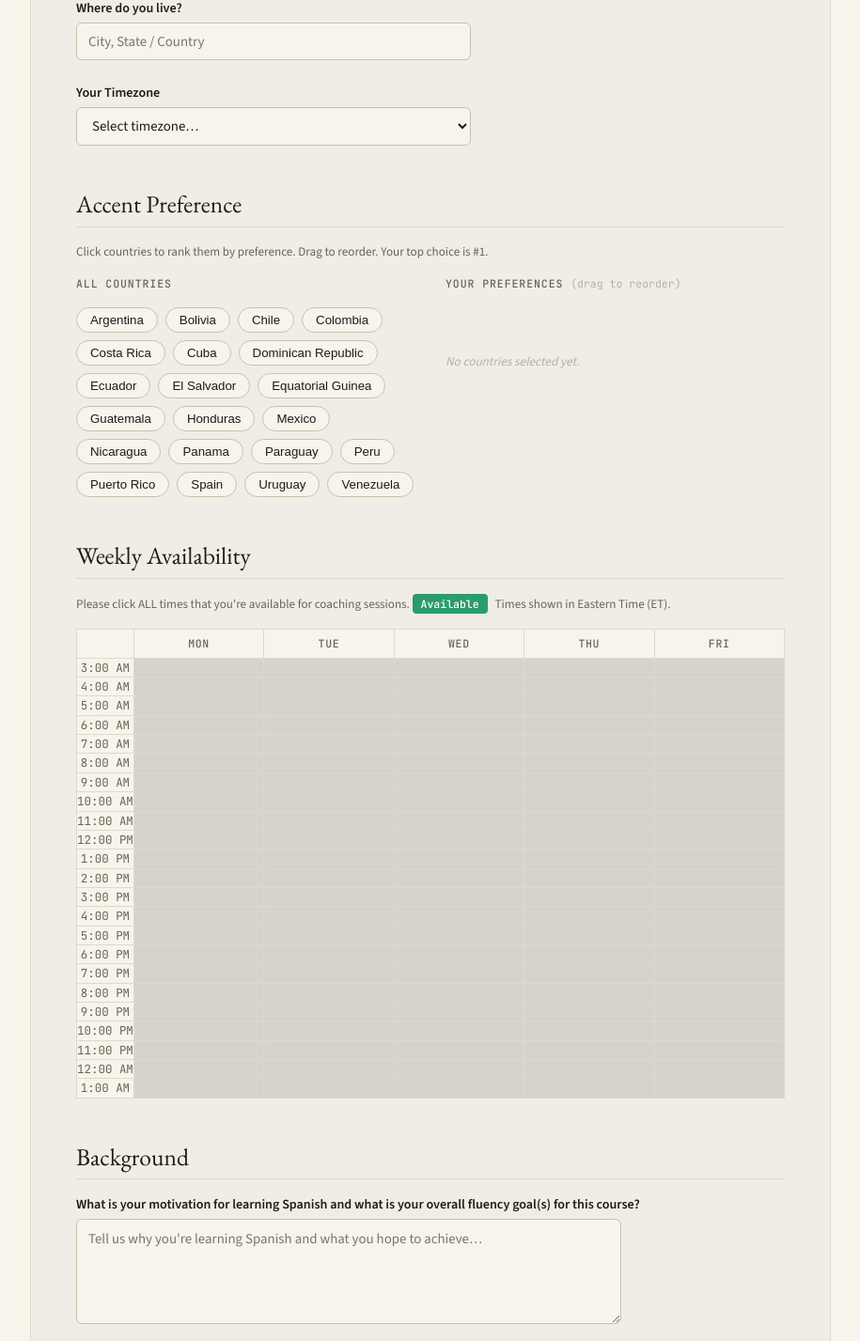
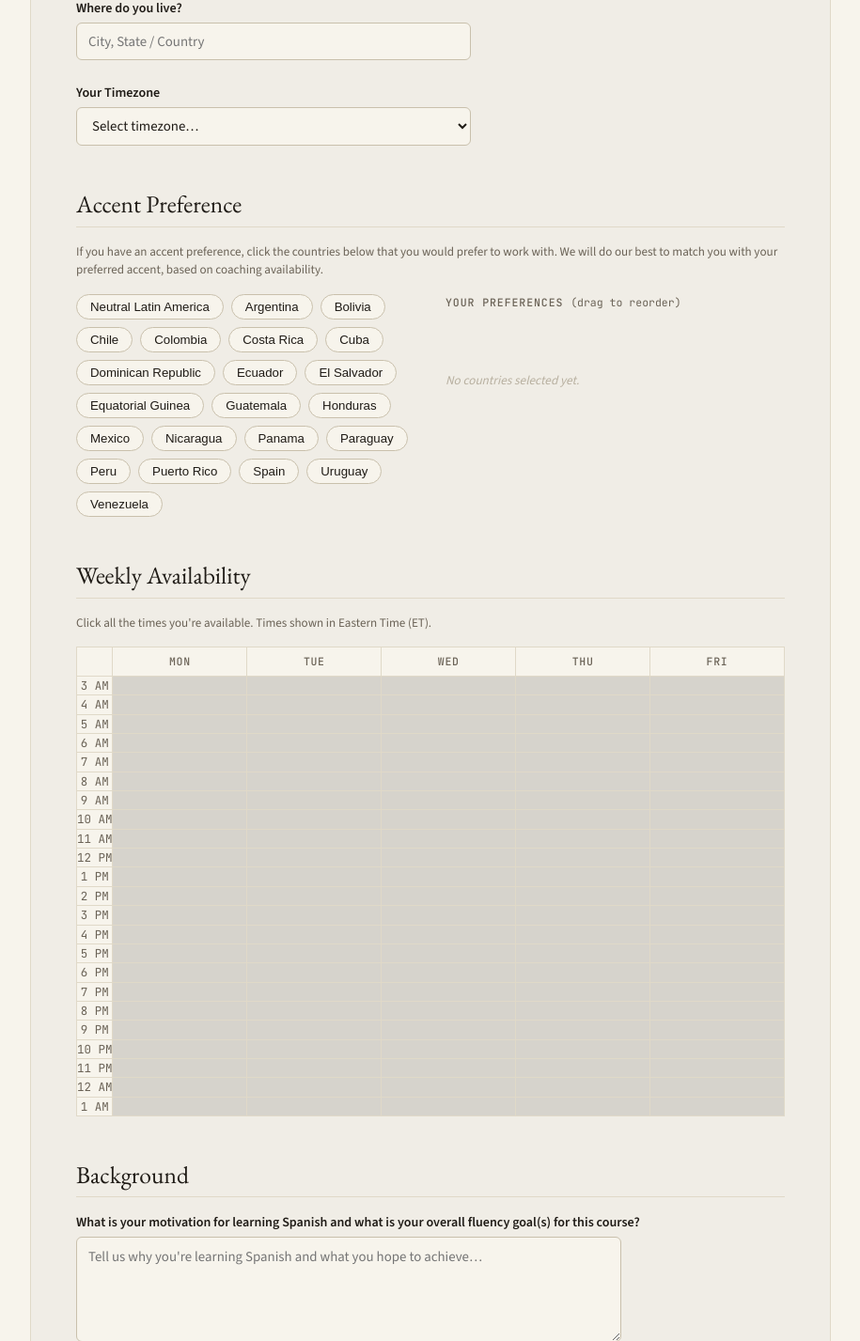
Before and after one commit to katelcs/coach-matching, a Flask app: page /student/private-coaching in a window 1280 px wide. Shown: the part 499-1926 px from the top of the page at 94% size, without its empty margins (182-1097 px from the left). Run offline with Flask 3, Linux system fonts and the light colour scheme; data that the repository does not hold is empty; some libraries are stand-ins or nearby versions.

Commit message:
Student forms: accent + availability grid UI overhaul
Accent preference section:
- Updated description text
- Added "Neutral Latin America" country option
- Removed "All countries" label
- Darkened "(drag to reorder)" text

Availability grid:
- Times without :00 (3 AM, 4 AM, etc.)
- Country labels use 2-letter ISO codes (MX, AR, ES…)
- Font changed from mono to sans to match LCS app
- Removed "Available" legend from hint text
- Selected cells show "Available" label; country codes hidden when selected
- Simpler hint: "Click all the times you're available."

Co-Authored-By: Claude Sonnet 4.6 <noreply@anthropic.com>

```diff
--- a/app.py
+++ b/app.py
@@ -81,11 +81,22 @@ google_bp = make_google_blueprint(
 app.register_blueprint(google_bp, url_prefix="/login")
 
 SPANISH_COUNTRIES = [
+    "Neutral Latin America",
     "Argentina", "Bolivia", "Chile", "Colombia", "Costa Rica", "Cuba",
     "Dominican Republic", "Ecuador", "El Salvador", "Equatorial Guinea",
     "Guatemala", "Honduras", "Mexico", "Nicaragua", "Panama", "Paraguay",
     "Peru", "Puerto Rico", "Spain", "Uruguay", "Venezuela",
 ]
+
+COUNTRY_CODES = {
+    "Neutral Latin America": "LA",
+    "Argentina": "AR", "Bolivia": "BO", "Chile": "CL", "Colombia": "CO",
+    "Costa Rica": "CR", "Cuba": "CU", "Dominican Republic": "DO",
+    "Ecuador": "EC", "El Salvador": "SV", "Equatorial Guinea": "GQ",
+    "Guatemala": "GT", "Honduras": "HN", "Mexico": "MX", "Nicaragua": "NI",
+    "Panama": "PA", "Paraguay": "PY", "Peru": "PE", "Puerto Rico": "PR",
+    "Spain": "ES", "Uruguay": "UY", "Venezuela": "VE",
+}
 
 def _fmt_et(h):
     if h == 0:   return "12:00 AM"
@@ -93,8 +104,15 @@ def _fmt_et(h):
     if h == 12:  return "12:00 PM"
     return f"{h - 12}:00 PM"
 
-ET_HOURS   = list(range(3, 24)) + [0, 1]  # 3 AM … 11 PM ET, then 12 AM, 1 AM
-TIME_SLOTS = [_fmt_et(h) for h in ET_HOURS]
+def _fmt_et_display(h):
+    if h == 0:   return "12 AM"
+    if h < 12:   return f"{h} AM"
+    if h == 12:  return "12 PM"
+    return f"{h - 12} PM"
+
+ET_HOURS            = list(range(3, 24)) + [0, 1]  # 3 AM … 11 PM ET, then 12 AM, 1 AM
+TIME_SLOTS          = [_fmt_et(h) for h in ET_HOURS]
+TIME_SLOTS_DISPLAY  = [_fmt_et_display(h) for h in ET_HOURS]
 DAYS = ["Monday", "Tuesday", "Wednesday", "Thursday", "Friday"]
 
 TIMEZONES = [
@@ -272,7 +290,7 @@ def _student_private(course_config):
     covered, slot_countries = _coach_covered_slots()
     covered_times = {key.split("|", 1)[1] for key in covered}
     available_slots = [
-        (h, s) for h, s in zip(ET_HOURS, TIME_SLOTS)
+        (h, s, d) for h, s, d in zip(ET_HOURS, TIME_SLOTS, TIME_SLOTS_DISPLAY)
         if not covered or s in covered_times
     ]
 
@@ -331,14 +349,15 @@ def _student_private(course_config):
     return render_template("student.html", countries=available_countries,
                            available_slots=available_slots, days=DAYS, timezones=TIMEZONES,
                            covered_keys=covered, country_slots=json.dumps(country_slots),
-                           slot_countries=slot_countries, course_config=course_config, error=error)
+                           slot_countries=slot_countries, country_codes=COUNTRY_CODES,
+                           course_config=course_config, error=error)
 
 
 def _student_generic(course_config, course_slug):
     covered, slot_countries = _coach_covered_slots()
     covered_times = {key.split("|", 1)[1] for key in covered}
     available_slots = [
-        (h, s) for h, s in zip(ET_HOURS, TIME_SLOTS)
+        (h, s, d) for h, s, d in zip(ET_HOURS, TIME_SLOTS, TIME_SLOTS_DISPLAY)
         if not covered or s in covered_times
     ]
 
@@ -407,6 +426,7 @@ def _student_generic(course_config, course_slug):
                            covered_keys=covered,
                            country_slots=json.dumps(country_slots),
                            slot_countries=slot_countries,
+                           country_codes=COUNTRY_CODES,
                            error=error)
 
 
--- a/static/css/style.css
+++ b/static/css/style.css
@@ -349,13 +349,21 @@ textarea {
 
 .slot-countries {
   display: block;
-  font-family: var(--font-mono);
+  font-family: var(--font-sans);
   font-size: 0.75rem;
   line-height: 1.4;
   color: rgba(31,27,22,0.6);
   pointer-events: none;
 }
-.slot.pref-first .slot-countries { color: rgba(255,255,255,0.85); }
+.slot-available-label {
+  display: none;
+  font-family: var(--font-sans);
+  font-size: 0.72rem;
+  color: rgba(255,255,255,0.95);
+  pointer-events: none;
+}
+.slot.pref-first .slot-available-label { display: block; }
+.slot.pref-first .slot-countries        { display: none; }
 
 .slot-locked {
   background: rgba(31,27,22,0.12);
@@ -410,7 +418,7 @@ textarea {
   color: var(--slate);
   margin-bottom: var(--space-3);
 }
-.ranker-sub { font-weight: 400; color: var(--steel); text-transform: none; letter-spacing: 0; }
+.ranker-sub { font-weight: 400; color: var(--slate); text-transform: none; letter-spacing: 0; }
 
 #country-pool { display: flex; flex-wrap: wrap; gap: var(--space-2); }
 
--- a/templates/student.html
+++ b/templates/student.html
@@ -28,10 +28,9 @@
     <!-- ── Accent Preference ──────────────────────────────────── -->
     <section>
       <h2>Accent Preference</h2>
-      <p class="hint">Click countries to rank them by preference. Drag to reorder. Your top choice is #1.</p>
+      <p class="hint">If you have an accent preference, click the countries below that you would prefer to work with. We will do our best to match you with your preferred accent, based on coaching availability.</p>
       <div class="ranker">
         <div class="ranker-pool">
-          <p class="ranker-label">All countries</p>
           <div id="country-pool">
             {% for country in countries %}
             <button type="button" class="chip" data-country="{{ country }}">{{ country }}</button>
@@ -50,11 +49,7 @@
     <!-- ── Weekly Availability ────────────────────────────────── -->
     <section>
       <h2>Weekly Availability</h2>
-      <p class="hint">
-        Please click ALL times that you're available for coaching sessions.
-        <span class="legend pref-first">Available</span>
-        &nbsp; Times shown in <span id="tz-label">Eastern Time (ET)</span>.
-      </p>
+      <p class="hint">Click all the times you're available. Times shown in <span id="tz-label">Eastern Time (ET)</span>.</p>
       {% if available_slots %}
       <div class="grid-wrapper">
         <table class="availability-grid" id="student-grid">
@@ -65,9 +60,9 @@
             </tr>
           </thead>
           <tbody>
-            {% for et_hour, slot_label in available_slots %}
+            {% for et_hour, slot_label, slot_display in available_slots %}
             <tr>
-              <td class="time-label" data-et-hour="{{ et_hour }}">{{ slot_label }}</td>
+              <td class="time-label" data-et-hour="{{ et_hour }}">{{ slot_display }}</td>
               {% for day in days %}
               {% set key = day ~ "|" ~ slot_label %}
               {% set countries_here = slot_countries.get(key, []) %}
@@ -75,8 +70,9 @@
                   data-day="{{ day }}" data-time="{{ slot_label }}"
                   {% if key not in covered_keys %}data-locked="true"{% endif %}>
                 {% if countries_here %}
-                <span class="slot-countries">{% for c in countries_here %}{{ c }}{% if not loop.last %}<br>{% endif %}{% endfor %}</span>
+                <span class="slot-countries">{% for c in countries_here %}{{ country_codes.get(c, c[:2]) }}{% if not loop.last %} {% endif %}{% endfor %}</span>
                 {% endif %}
+                <span class="slot-available-label">Available</span>
               </td>
               {% endfor %}
             </tr>
@@ -143,10 +139,10 @@ function etToLocalHour(etHour, tz) {
 }
 
 function fmtHour(h) {
-  if (h === 0)  return '12:00 AM';
-  if (h < 12)  return `${h}:00 AM`;
-  if (h === 12) return '12:00 PM';
-  return `${h - 12}:00 PM`;
+  if (h === 0)  return '12 AM';
+  if (h < 12)  return `${h} AM`;
+  if (h === 12) return '12 PM';
+  return `${h - 12} PM`;
 }
 
 tzSelect.addEventListener('change', function () {
```
Also changed, not shown: templates/student_generic.html (+10 -14 lines).
